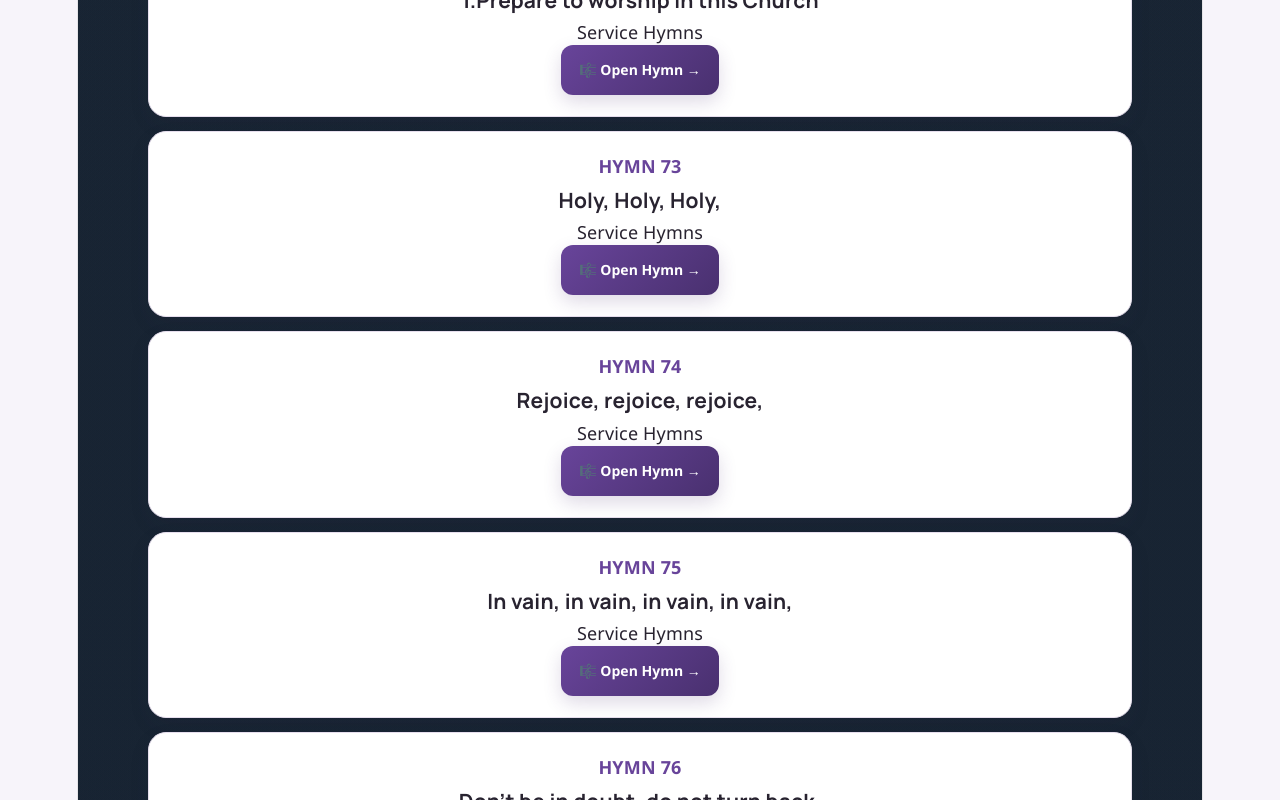
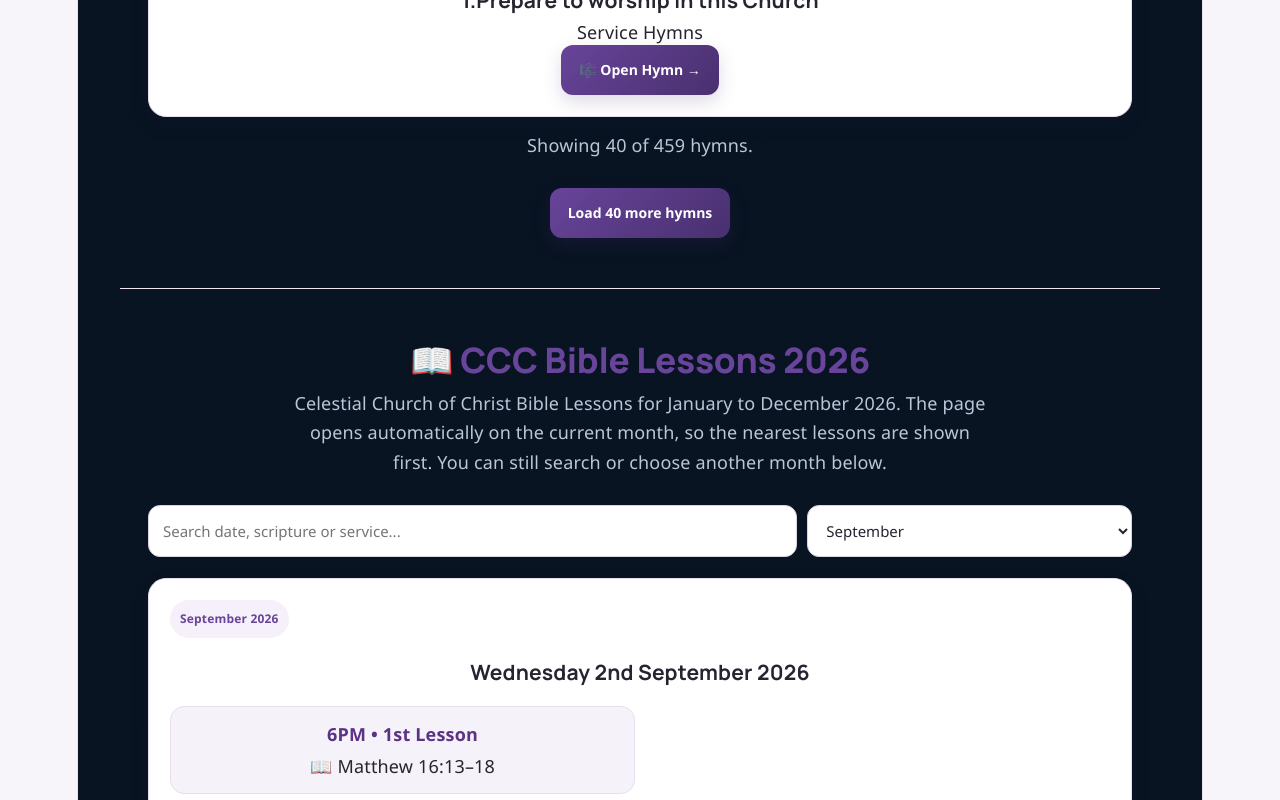
Before and after one commit to obanimistudio-star/light-of-jesus-parish-website, a React (Vite) app: page / in a window 1280 px wide. Shown: the part 11200-12000 px from the top of the page. Built offline with nearby package versions, Linux system fonts and the light colour scheme.

Commit message:
Improve hymn library performance and update public links

```diff
--- a/src/App.jsx
+++ b/src/App.jsx
@@ -56,6 +56,7 @@ function App() {
   const [hymnCategory, setHymnCategory] = useState("All");
   const [selectedHymn, setSelectedHymn] = useState(null);
   const [hymnFontSize, setHymnFontSize] = useState(18);
+  const [hymnVisibleCount, setHymnVisibleCount] = useState(40);
 
   // =========================
   // BIBLE LESSONS
@@ -136,7 +137,7 @@ function App() {
 
   const copyRehearsalWebsiteLink = async () => {
     const rehearsalPageLink =
-      "https://obanimistudio-star.github.io/light-of-jesus-parish-website/#meeting";
+      "https://church.obanimistudio.com/#meeting";
 
     try {
       await navigator.clipboard.writeText(rehearsalPageLink);
@@ -148,7 +149,7 @@ function App() {
 
   const copyParishPlatformsLink = async () => {
     const platformsLink =
-      "https://obanimistudio-star.github.io/light-of-jesus-parish-website/#platforms";
+      "https://church.obanimistudio.com/#platforms";
 
     try {
       await navigator.clipboard.writeText(platformsLink);
@@ -183,6 +184,10 @@ function App() {
     "All",
     ...new Set(hymns.map((hymn) => hymn.category)),
   ];
+
+  useEffect(() => {
+    setHymnVisibleCount(40);
+  }, [hymnSearch, hymnCategory]);
 
   const filteredHymns = hymns.filter((hymn) => {
     const search = hymnSearch.trim().toLowerCase();
@@ -2942,7 +2947,7 @@ function App() {
                 </select>
               </div>
 
-              {filteredHymns.map((hymn) => (
+              {filteredHymns.slice(0, hymnVisibleCount).map((hymn) => (
                 <div
                   key={hymn.number}
                   className="list-card"
@@ -2969,6 +2974,27 @@ function App() {
                   </button>
                 </div>
               ))}
+
+              {filteredHymns.length === 0 ? (
+                <p className="section-intro">
+                  No hymns match your search.
+                </p>
+              ) : (
+                <p className="section-intro">
+                  Showing {Math.min(hymnVisibleCount, filteredHymns.length)} of {filteredHymns.length} hymns.
+                </p>
+              )}
+
+              {filteredHymns.length > hymnVisibleCount && (
+                <button
+                  style={buttonStyle}
+                  onClick={() =>
+                    setHymnVisibleCount((count) => count + 40)
+                  }
+                >
+                  Load 40 more hymns
+                </button>
+              )}
             </>
           )}
         </section>
```
